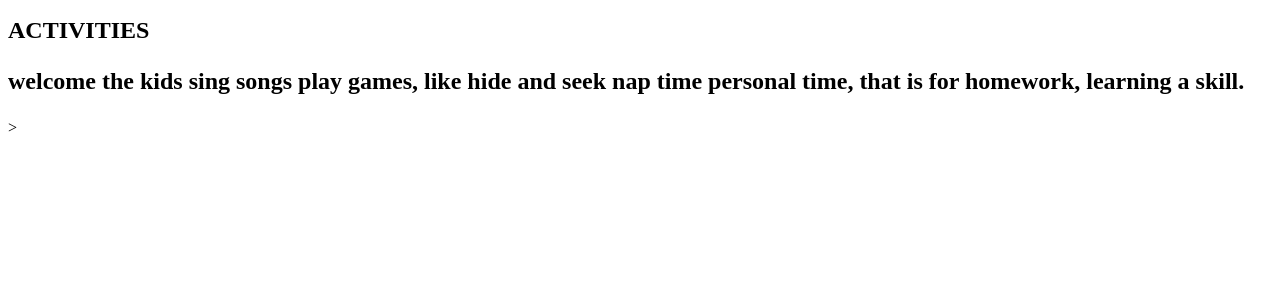
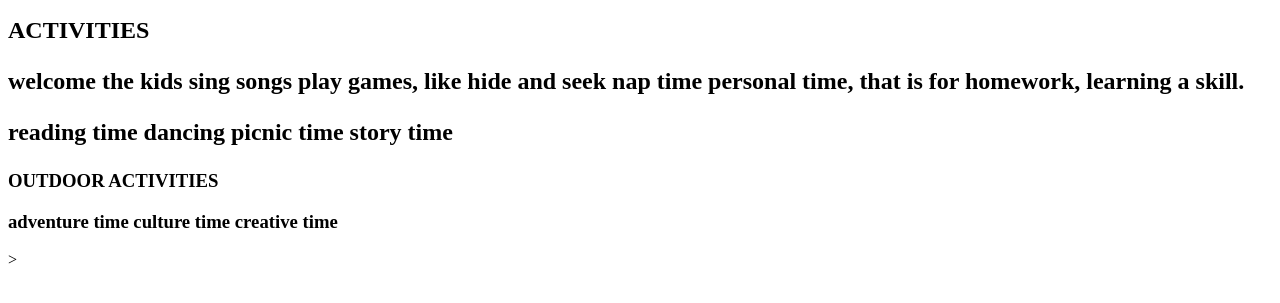
Before and after one commit to elohomama/webdesigning-, a plain HTML site: page index.html in a window 1280 px wide. Shown: the part 101-404 px from the top of the page. Drawn offline with Linux system fonts and the light colour scheme.

Commit message:
reading time

```diff
--- a/index.html
+++ b/index.html
@@ -22,7 +22,20 @@
             nap time
             personal time, that is for homework, learning a skill.
         </p>
+        <p>
+            reading time
+            dancing
+            picnic time
+            story time
+        </p>
     </h2>
-
+    <h3>
+    OUTDOOR ACTIVITIES
+        <p>
+            adventure time
+            culture time
+            creative time
+        </p>
+    </h3>
 </body>
 </html>>
```
